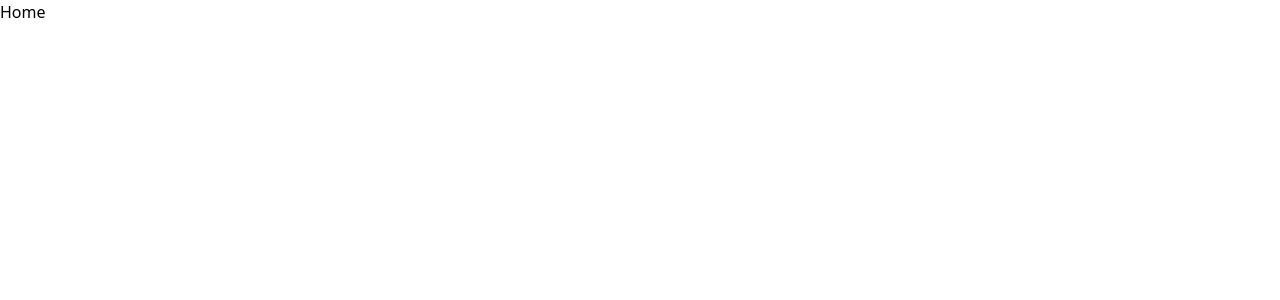
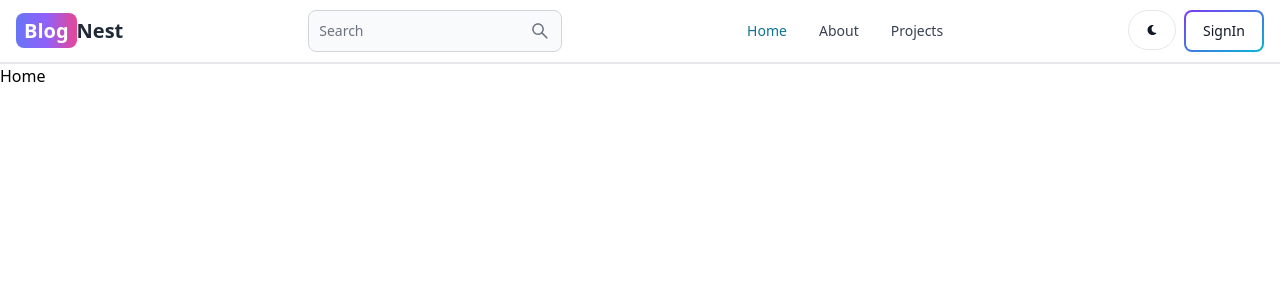
Before and after one commit to pradnyaakumbhar/blognest, a React (Create React App) app in the folder frontend/: page / in a window 1280 px wide. Shown: the top 300 px of the page. Built offline with nearby package versions, Linux system fonts and the light colour scheme.

Commit message:
added navbar

```diff
--- a/frontend/package.json
+++ b/frontend/package.json
@@ -6,8 +6,10 @@
     "@testing-library/jest-dom": "^5.17.0",
     "@testing-library/react": "^13.4.0",
     "@testing-library/user-event": "^13.5.0",
+    "flowbite-react": "^0.9.0",
     "react": "^18.2.0",
     "react-dom": "^18.2.0",
+    "react-icons": "^5.1.0",
     "react-router-dom": "^6.22.3",
     "react-scripts": "5.0.1",
     "web-vitals": "^2.1.4"
--- a/frontend/src/App.js
+++ b/frontend/src/App.js
@@ -5,9 +5,12 @@
 import SignIn from './pages/SignIn';
 import SignUp from './pages/SignUp';
 import Projects from './pages/Projects';
+import Header from './components/Header';
+
 function App() {
   return (
     <BrowserRouter>
+      <Header />
       <Routes>
         <Route path="/" element={<Home />} />
         <Route path="/about" element={<About />} />
--- /dev/null
+++ b/frontend/src/components/Header.js
@@ -0,0 +1,56 @@
+import React from 'react';
+import { Navbar, TextInput, Button } from 'flowbite-react';
+import { Link, useLocation } from 'react-router-dom';
+import { AiOutlineSearch } from 'react-icons/ai';
+import { FaMoon } from 'react-icons/fa';
+const Header = () => {
+  const path = useLocation().pathname;
+  return (
+    <Navbar className="border-b-2">
+      <Link
+        to="/"
+        className="self-center whitespace-nowrap text-sm sm:text-xl font-semibold dark:text-white text-gray-800"
+      >
+        <span className="px-2 py-1 bg-gradient-to-r from-indigo-500 via-purple-500 to-pink-500 rounded-lg text-white">
+          Blog
+        </span>
+        Nest
+      </Link>
+      <form>
+        <TextInput
+          type="text"
+          placeholder="Search"
+          rightIcon={AiOutlineSearch}
+          className="hidden lg:inline"
+        />
+      </form>
+      <Button className="w-12 h-10 lg:hidden" color="gray" pill>
+        <AiOutlineSearch />
+      </Button>
+      <div className="flex gap-2 md:order-2">
+        <Button className="w-12 h-10 hidden sm:inline" color="gray" pill>
+          <FaMoon />
+        </Button>
+        <Link to="sign-in">
+          <Button gradientDuoTone="purpleToBlue" outline>
+            SignIn
+          </Button>
+        </Link>
+        <Navbar.Toggle />
+      </div>
+      <Navbar.Collapse>
+        <Navbar.Link active={path === '/'} as={'div'}>
+          <Link to="/">Home</Link>
+        </Navbar.Link>
+        <Navbar.Link active={path === '/about'} as={'div'}>
+          <Link to="/about">About</Link>
+        </Navbar.Link>
+        <Navbar.Link active={path === '/projects'} as={'div'}>
+          <Link to="/projects">Projects</Link>
+        </Navbar.Link>
+      </Navbar.Collapse>
+    </Navbar>
+  );
+};
+
+export default Header;
--- a/frontend/tailwind.config.js
+++ b/frontend/tailwind.config.js
@@ -1,8 +1,10 @@
+const flowbite = require('flowbite-react/tailwind');
+
 /** @type {import('tailwindcss').Config} */
 module.exports = {
-  content: ['./src/**/*.{js,jsx,ts,tsx}'],
+  content: ['./src/**/*.{js,jsx,ts,tsx}', flowbite.content()],
   theme: {
     extend: {},
   },
-  plugins: [],
+  plugins: [flowbite.plugin()],
 };
```
Also changed, not shown: 1 other file (tests, documents, lock files or other folders).
